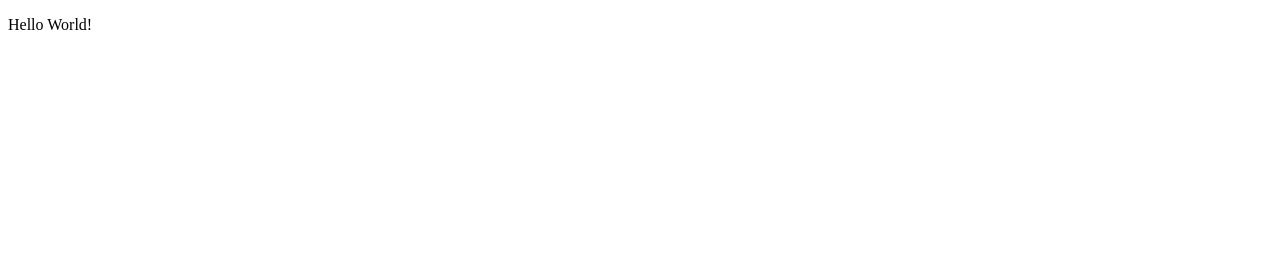
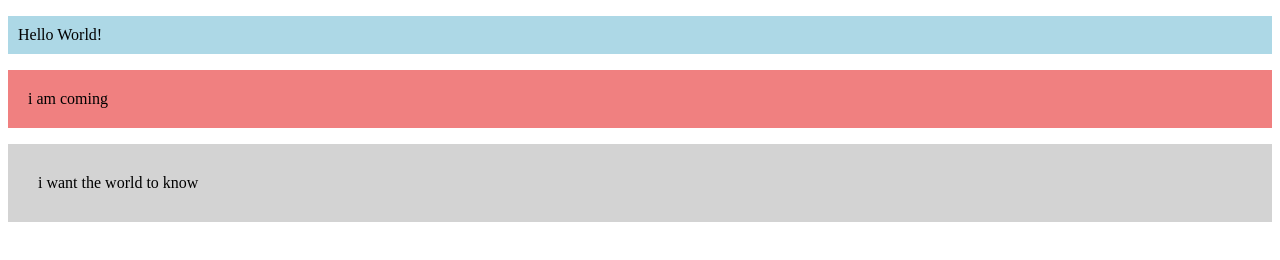
Before and after one commit to simretB05/BoxModel, a plain HTML site: page index.html in a window 1280 px wide. Drawn offline with Linux system fonts and the light colour scheme.

Commit message:
added padding

```diff
--- a/css/style.css
+++ b/css/style.css
@@ -0,0 +1,12 @@
+#hello {
+  background-color: lightblue;
+  padding: 10px;
+}
+#come {
+  padding: 20px 20px 20px 20px;
+  background-color: lightcoral;
+}
+#world {
+  background-color: lightgray;
+  padding: 30px 30px;
+}
--- a/index.html
+++ b/index.html
@@ -1,26 +1,23 @@
 <!DOCTYPE html>
-<html lang=en>
-<head>
-    <meta charset=UTF-8>
-    <meta http-equiv=X-UA-Compatible content=IE=edge>
-    <meta name=viewportcontent=width=device-width, initial-scale=1.0>
+<html lang="en">
+  <head>
+    <meta charset="UTF-8" />
+    <meta http-equiv="X-UA-Compatible" content="IE" ="edge" />
+    <meta name="viewportcontent" ="width" ="device-width," initial-scale=1.0" />
     <title>BoxModel</title>
-    <meta name=description content=>
-    <meta name=keywords content=>
-    <meta name=author content=Simret Paulos />
-    <meta name=robots content=index, follow>
-    <meta property=og:title content=>
-    <meta property=og:type content=>
-    <meta property=og:url content=>
-    <meta property=og:image content=>
-    <meta property=og:description content=>
-    <meta property=og:site_name content=>
-    <meta name=twitter:card content=>
-    <meta name=twitter:title content=>
-    <meta name=twitter:description content=>
-    <meta name=twitter:image content=>
-</head>
-<body>
-    <p>Hello World!</p>
-</body>
+    <link rel="stylesheet" href="/css/style.css" />
+    <meta name=description content=> <meta name=keywords content=>
+    <meta name="author" content="Simret" Paulos />
+    <meta name="robots" content="index," follow />
+    <meta property=og:title content=> <meta property=og:type content=> <meta
+    property=og:url content=> <meta property=og:image content=> <meta
+    property=og:description content=> <meta property=og:site_name content=>
+    <meta name=twitter:card content=> <meta name=twitter:title content=> <meta
+    name=twitter:description content=> <meta name=twitter:image content=>
+  </head>
+  <body>
+    <p id="hello">Hello World!</p>
+    <p id="come">i am coming</p>
+    <p id="world">i want the world to know</p>
+  </body>
 </html>
```
